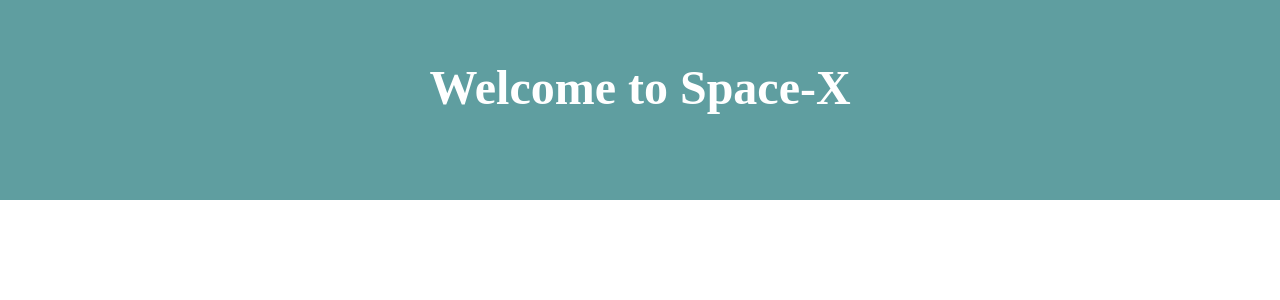
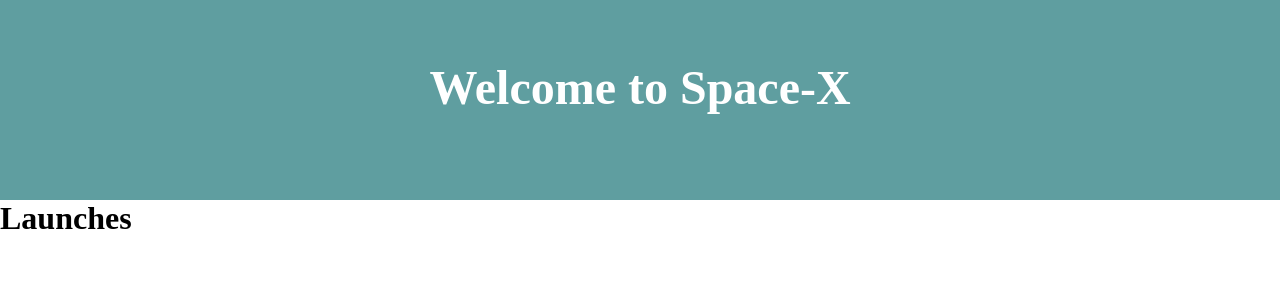
Before and after one commit to JagadeeshAleti/space-X, a React (Create React App) app: page /launch in a window 1280 px wide. Shown: the top 300 px of the page. Built offline with nearby package versions, Linux system fonts and the light colour scheme; no server answers.

Commit message:
Routing at basic level

```diff
--- a/package.json
+++ b/package.json
@@ -9,6 +9,7 @@
     "axios": "^0.20.0",
     "react": "^16.13.1",
     "react-dom": "^16.13.1",
+    "react-router-dom": "^5.2.0",
     "react-scripts": "3.4.3"
   },
   "scripts": {
--- a/src/App.jsx
+++ b/src/App.jsx
@@ -1,12 +1,23 @@
 import React from "react";
 import { Header } from "./Component/Header/Header";
 import { LaunchList } from "./Component/LaunchList/LaunchList";
+import { LaunchView } from "./Component/LaunchView/LaunchView";
+import { BrowserRouter as Router, Switch, Route, Link } from "react-router-dom";
 import "./styles.css";
 function App() {
   return (
     <div className="App">
-      <Header />
-      <LaunchList />
+      <Router>
+        <Header />
+        <Switch>
+          <Route path="/launch">
+            <LaunchView />
+          </Route>
+          <Route path="/">
+            <LaunchList />
+          </Route>
+        </Switch>
+      </Router>
     </div>
   );
 }
--- a/src/Component/LaunchList/LaunchList.jsx
+++ b/src/Component/LaunchList/LaunchList.jsx
@@ -1,6 +1,7 @@
 import React from "react";
 import axios from "axios";
 import { Launch } from "../Launch/Launch";
+import { Link } from "react-router-dom";
 import "./styles.css";
 
 export class LaunchList extends React.Component {
@@ -32,13 +33,14 @@
           ? "https://encrypted-tbn0.gstatic.com/images?q=tbn%3AANd9GcSvtncECc4eL_-DVufFbTrFxAnV54KtACItKg&usqp=CAU"
           : launch.links.flickr_images[0];
       return (
+        <Link key={"launch_" + index} to="/launch">
           <Launch
-          key={"launch_" + index}
             banner={image}
             title={launch.mission_name}
             launchDate={launch.launch_date_local}
             description={launch.details}
           />
+        </Link>
       );
     });
     return launchList;
--- /dev/null
+++ b/src/Component/LaunchView/LaunchView.jsx
@@ -0,0 +1,11 @@
+import React from "react";
+
+export class LaunchView extends React.Component {
+  render() {
+    return (
+      <div>
+        <h1>Launches</h1>
+      </div>
+    );
+  }
+}
--- a/src/styles.css
+++ b/src/styles.css
@@ -10,3 +10,7 @@
 p {
   margin: 0;
 }
+
+a {
+  text-decoration: none;
+}
```
Also changed, not shown: 1 other file (tests, documents, lock files or other folders). Lines whose indentation alone changed are shown as unchanged.
